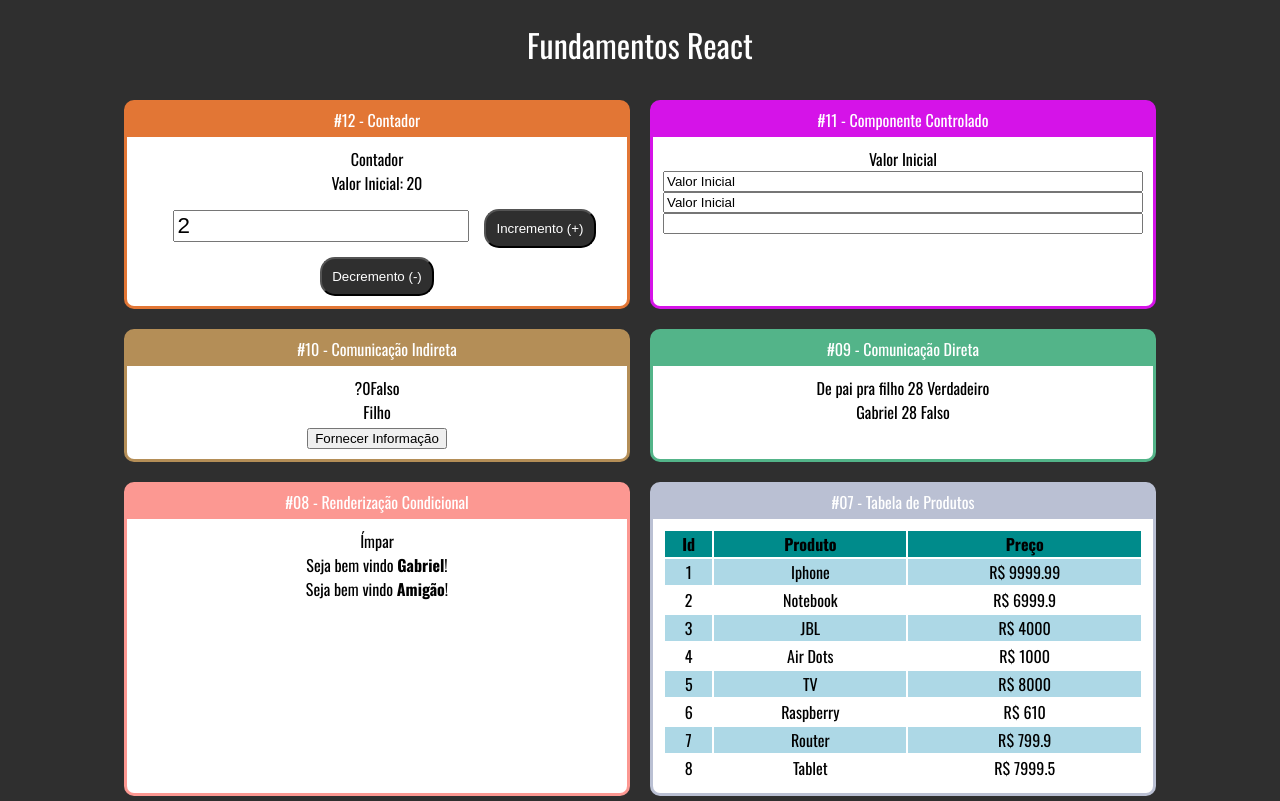
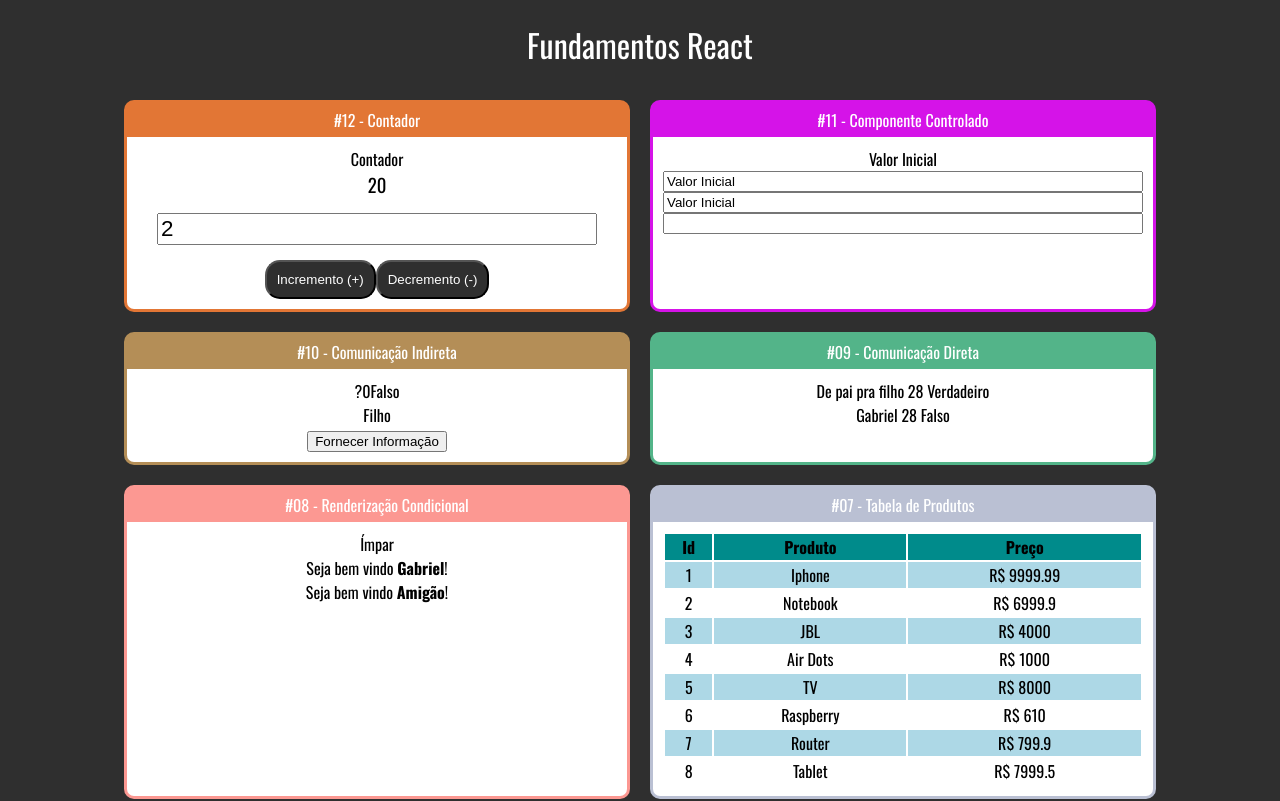
Before and after one commit to Gabones/fundamentos-react, a React (Create React App) app: page / in a window 1280 px wide. Shown: the top 801 px of the page. Built offline with nearby package versions, Linux system fonts and the light colour scheme.

Commit message:
before megasena

```diff
--- /dev/null
+++ b/src/components/contador/Botoes.jsx
@@ -0,0 +1,5 @@
+export default props =>
+<div>
+    <button onClick={props.incrementar}>Incremento (+)</button>
+    <button onClick={props.decrementar}>Decremento (-)</button>
+</div>
--- a/src/components/contador/Contador.css
+++ b/src/components/contador/Contador.css
@@ -1,6 +1,7 @@
 .Contador input{
     font-size: 1.4rem;
-    margin: 15px
+    margin: 15px;
+    width: 90%;
 }
 
 .Contador button{
--- a/src/components/contador/Contador.jsx
+++ b/src/components/contador/Contador.jsx
@@ -1,5 +1,9 @@
 import React, {Component} from 'react'
 import './Contador.css'
+import PassoForm from './PassoForm'
+import Display from './Display'
+import Botoes from './Botoes'
+
 
 class Contador extends Component {
 
@@ -16,10 +20,10 @@ class Contador extends Component {
     render() {
         return <div className="Contador">
             <div>Contador</div>
-            <div>Valor Inicial: {this.state.numero}</div>
-            <input id="passoInput" type="number" value={this.state.passo} onChange={this.setPasso}/>
-            <button onClick={this.increment}>Incremento (+)</button>
-            <button onClick={this.decrement}>Decremento (-)</button>
+            {/* <div>Valor Inicial: {this.state.numero}</div> */}
+            <Display numero={this.state.numero}></Display>
+            <PassoForm passo={this.state.passo} setPasso={this.setPasso}></PassoForm>
+            <Botoes incrementar={this.increment} decrementar={this.decrement}></Botoes>
         </div>
     }
 }
--- /dev/null
+++ b/src/components/contador/Display.jsx
@@ -0,0 +1 @@
+export default props => <h3>{props.numero}</h3>
--- /dev/null
+++ b/src/components/contador/PassoForm.jsx
@@ -0,0 +1 @@
+export default props => <input id="passoInput" type="number" value={props.passo} onChange={props.setPasso}/>
```
